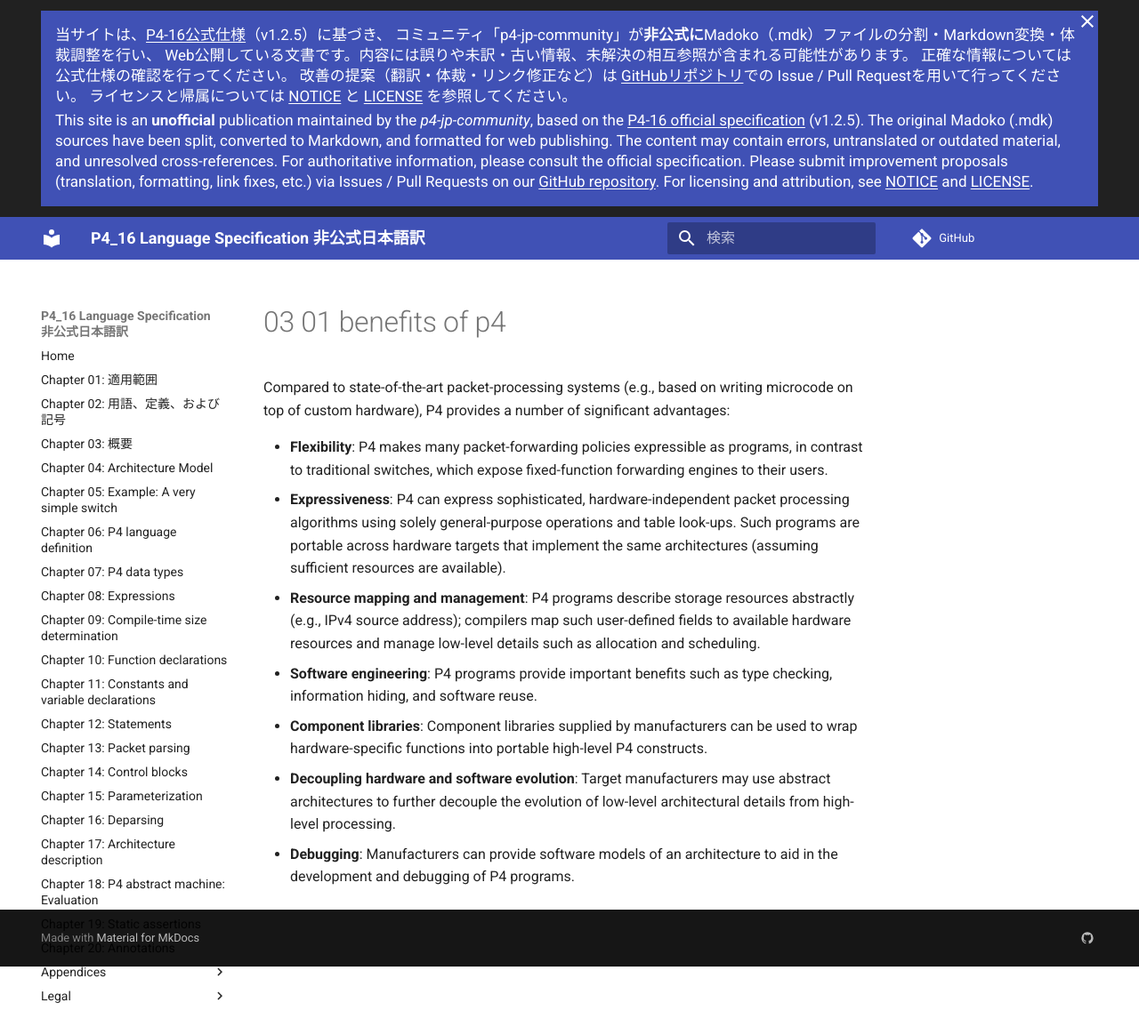
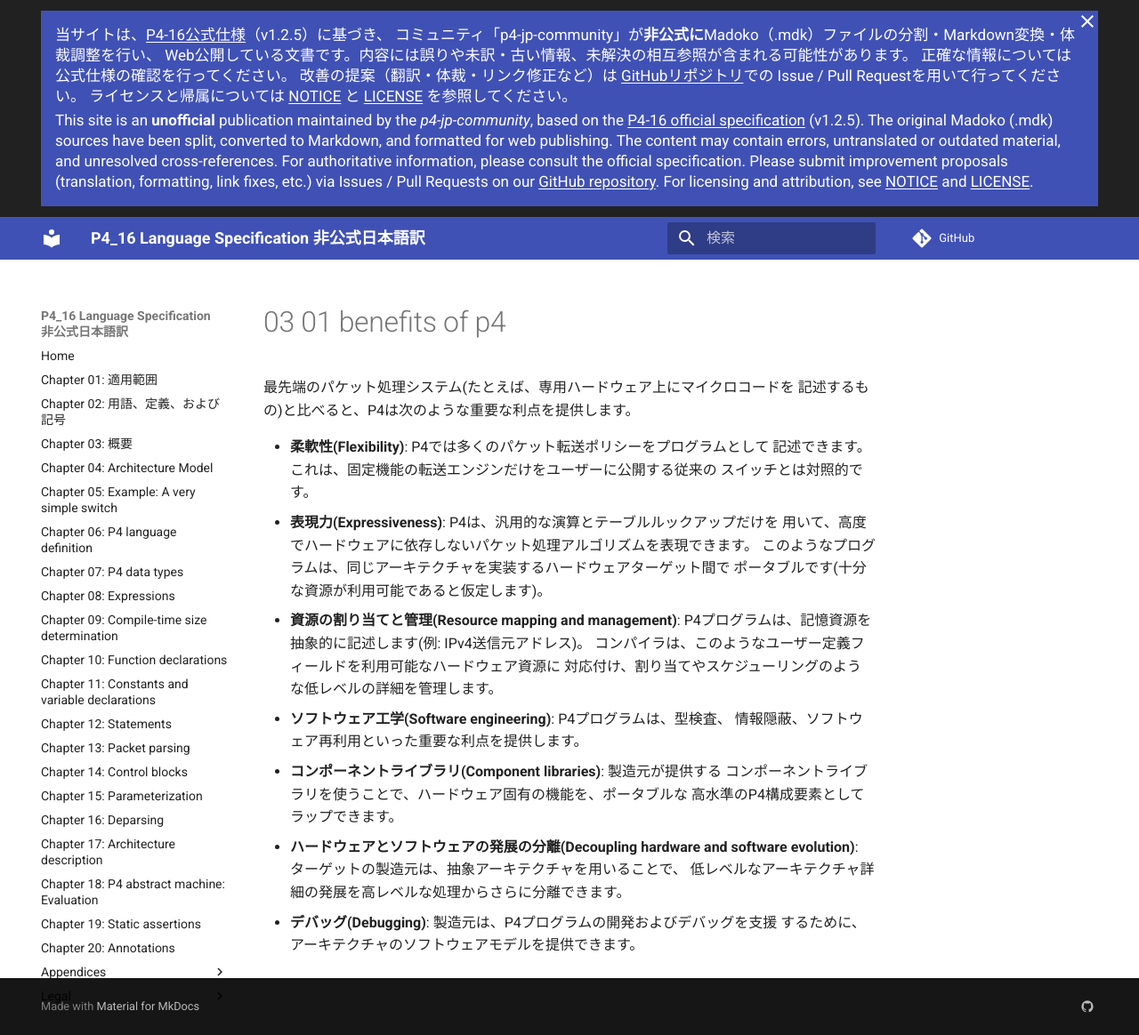
Before and after one commit to p4-jp-community/p4-16-spec-jp, an MkDocs documentation site: the page built from docs/chapters/chapter-03/03-01-benefits-of-p4.md, in a window 1280 px wide. Shown: the whole page at 89% size. Built offline with MkDocs 1.6.1 and Material for MkDocs 9.7.7, drawn with Linux system fonts in a browser that asks for light colours; comment, search, counter and statistics services are not loaded.

Commit message:
03-01 Benefits of P4節の日本語訳追加 (#11)
* 3. 概要 の翻訳

* 03-01 Benefits of P4節の日本語訳追加

```diff
--- a/docs/chapters/chapter-03/03-01-benefits-of-p4.md
+++ b/docs/chapters/chapter-03/03-01-benefits-of-p4.md
@@ -1,26 +1,24 @@
-Compared to state-of-the-art packet-processing systems (e.g., based on
-writing microcode on top of custom hardware), P4 provides a number of
-significant advantages:
+最先端のパケット処理システム(たとえば、専用ハードウェア上にマイクロコードを
+記述するもの)と比べると、P4は次のような重要な利点を提供します。
 
-  - **Flexibility**: P4 makes many packet-forwarding policies
-    expressible as programs, in contrast to traditional switches, which
-    expose fixed-function forwarding engines to their users.
-  - **Expressiveness**: P4 can express sophisticated,
-    hardware-independent packet processing algorithms using solely
-    general-purpose operations and table look-ups. Such programs are
-    portable across hardware targets that implement the same
-    architectures (assuming sufficient resources are available).
-  - **Resource mapping and management**: P4 programs describe storage
-    resources abstractly (e.g., IPv4 source address); compilers map such
-    user-defined fields to available hardware resources and manage
-    low-level details such as allocation and scheduling.
-  - **Software engineering**: P4 programs provide important benefits
-    such as type checking, information hiding, and software reuse.
-  - **Component libraries**: Component libraries supplied by
-    manufacturers can be used to wrap hardware-specific functions into
-    portable high-level P4 constructs.
-  - **Decoupling hardware and software evolution**: Target manufacturers
-    may use abstract architectures to further decouple the evolution of
-    low-level architectural details from high-level processing.
-  - **Debugging**: Manufacturers can provide software models of an
-    architecture to aid in the development and debugging of P4 programs.
+  - **柔軟性(Flexibility)**: P4では多くのパケット転送ポリシーをプログラムとして
+    記述できます。これは、固定機能の転送エンジンだけをユーザーに公開する従来の
+    スイッチとは対照的です。
+  - **表現力(Expressiveness)**: P4は、汎用的な演算とテーブルルックアップだけを
+    用いて、高度でハードウェアに依存しないパケット処理アルゴリズムを表現できます。
+    このようなプログラムは、同じアーキテクチャを実装するハードウェアターゲット間で
+    ポータブルです(十分な資源が利用可能であると仮定します)。
+  - **資源の割り当てと管理(Resource mapping and management)**:
+    P4プログラムは、記憶資源を抽象的に記述します(例: IPv4送信元アドレス)。
+    コンパイラは、このようなユーザー定義フィールドを利用可能なハードウェア資源に
+    対応付け、割り当てやスケジューリングのような低レベルの詳細を管理します。
+  - **ソフトウェア工学(Software engineering)**: P4プログラムは、型検査、
+    情報隠蔽、ソフトウェア再利用といった重要な利点を提供します。
+  - **コンポーネントライブラリ(Component libraries)**: 製造元が提供する
+    コンポーネントライブラリを使うことで、ハードウェア固有の機能を、ポータブルな
+    高水準のP4構成要素としてラップできます。
+  - **ハードウェアとソフトウェアの発展の分離(Decoupling hardware and software
+    evolution)**: ターゲットの製造元は、抽象アーキテクチャを用いることで、
+    低レベルなアーキテクチャ詳細の発展を高レベルな処理からさらに分離できます。
+  - **デバッグ(Debugging)**: 製造元は、P4プログラムの開発およびデバッグを支援
+    するために、アーキテクチャのソフトウェアモデルを提供できます。
```
